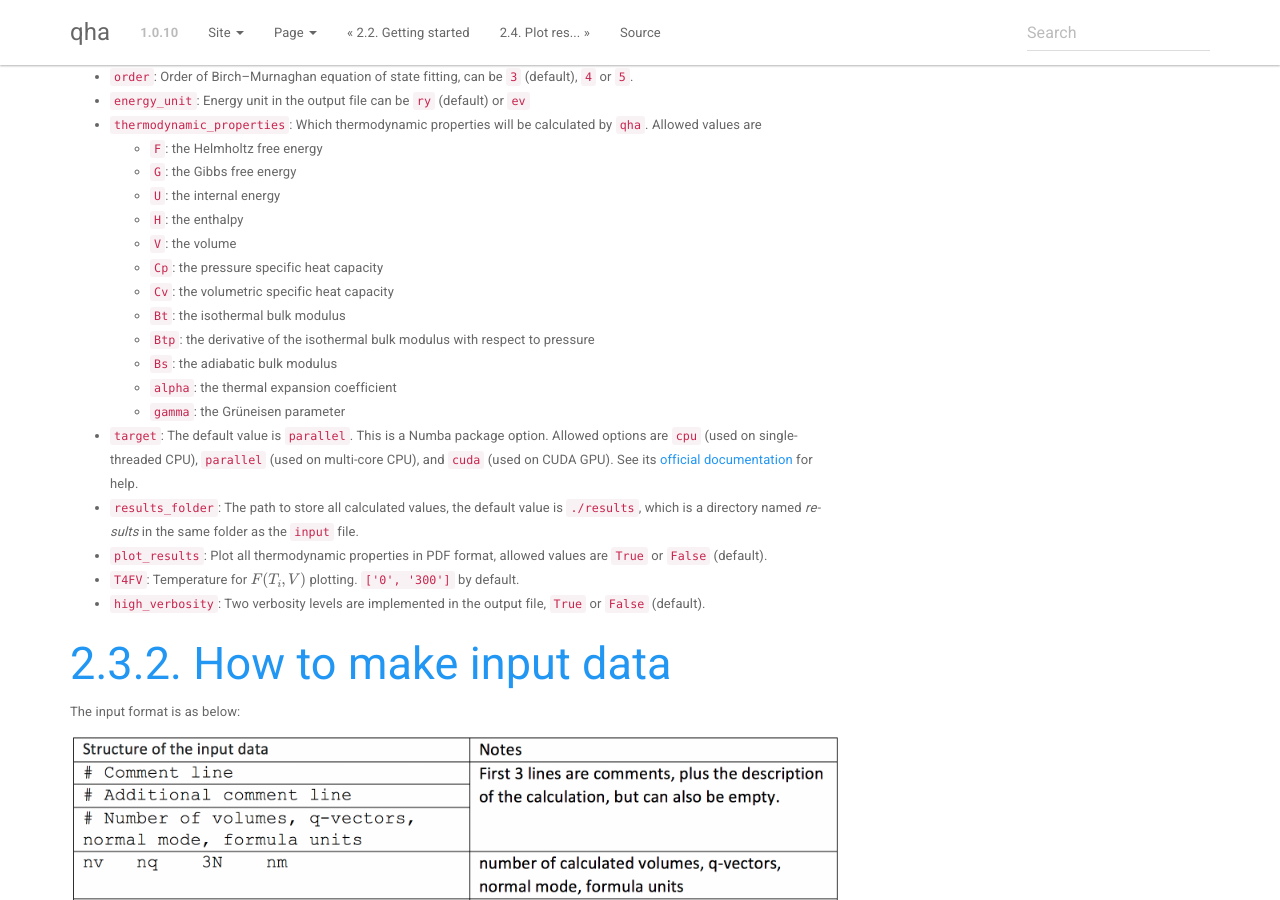
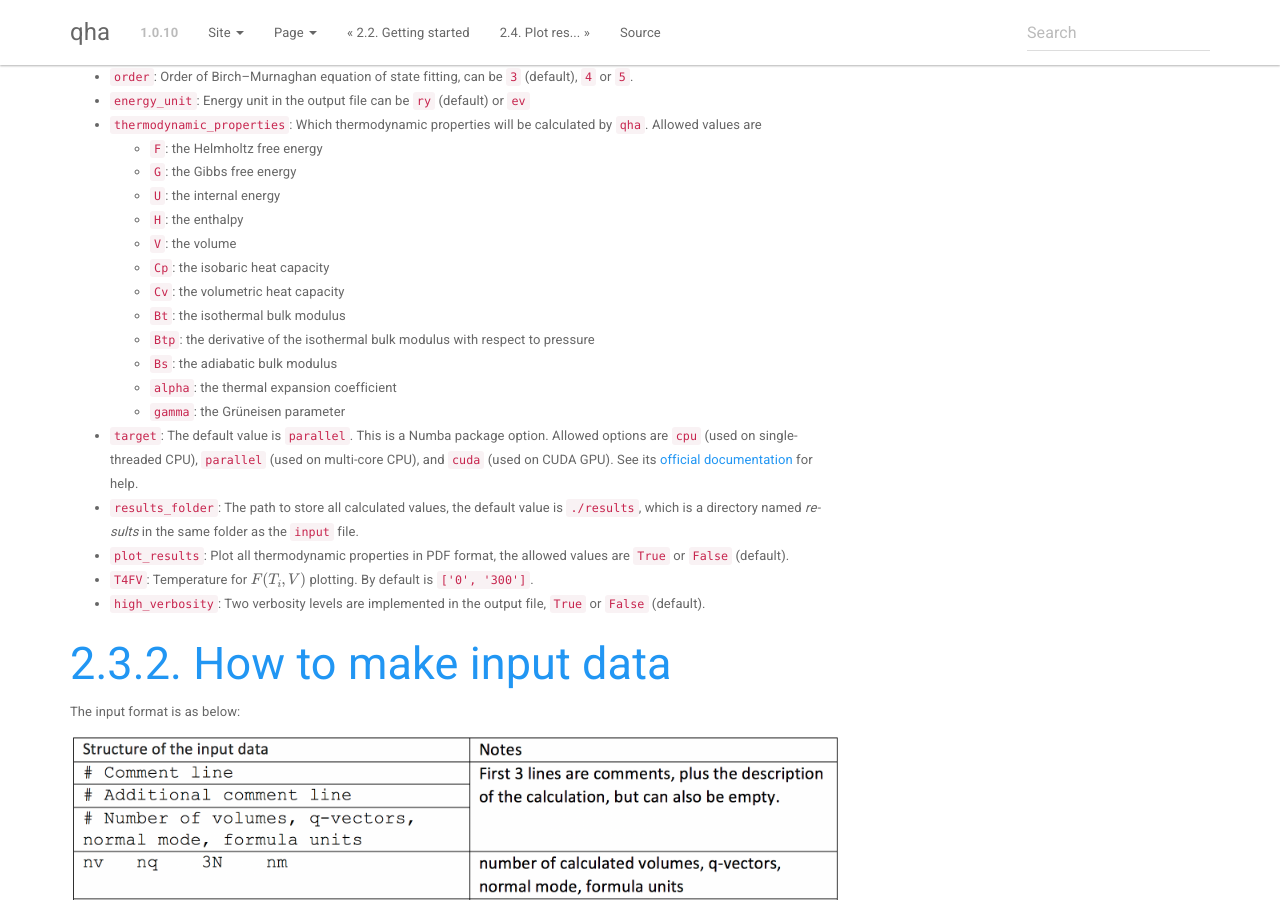
Before and after one commit to MineralsCloud/qha, a Sphinx documentation site: the page built from docs/source/tutorials/run.rst, in a window 1280 px wide and 900 px high, scrolled down 883 px. Built offline with Sphinx 7.4.7, drawn with Linux system fonts in a browser that asks for light colours.

Commit message:
docs: Update 'run.rst'

```diff
--- a/docs/source/tutorials/run.rst
+++ b/docs/source/tutorials/run.rst
@@ -37,8 +37,8 @@ Here are the keys that can be recognized in ``settings.yaml``:
   * ``U``: the internal energy
   * ``H``: the enthalpy
   * ``V``: the volume
-  * ``Cp``: the pressure specific heat capacity
-  * ``Cv``: the volumetric specific heat capacity
+  * ``Cp``: the isobaric heat capacity
+  * ``Cv``: the volumetric heat capacity
   * ``Bt``: the isothermal bulk modulus
   * ``Btp``: the derivative of the isothermal bulk modulus with respect to pressure
   * ``Bs``: the adiabatic bulk modulus
@@ -50,8 +50,8 @@ Here are the keys that can be recognized in ``settings.yaml``:
   See its `official documentation <http://numba.pydata.org/numba-doc/0.39.0/reference/jit-compilation.html#numba.vectorize>`_ for help.
 * ``results_folder``: The path to store all calculated values, the default value is ``./results``, which is a directory named `results` in
   the same folder as the ``input`` file.
-* ``plot_results``: Plot all thermodynamic properties in PDF format, allowed values are ``True`` or ``False`` (default).
-* ``T4FV``: Temperature for :math:`F(T_i, V)` plotting. ``['0', '300']`` by default.
+* ``plot_results``: Plot all thermodynamic properties in PDF format, the allowed values are ``True`` or ``False`` (default).
+* ``T4FV``: Temperature for :math:`F(T_i, V)` plotting. By default is ``['0', '300']``.
 * ``high_verbosity``: Two verbosity levels are implemented in the output file, ``True`` or ``False`` (default).
 
 How to make input data
```
